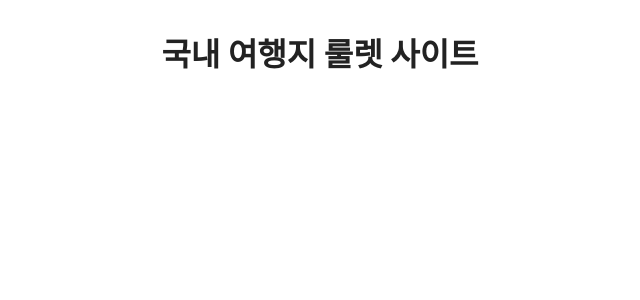
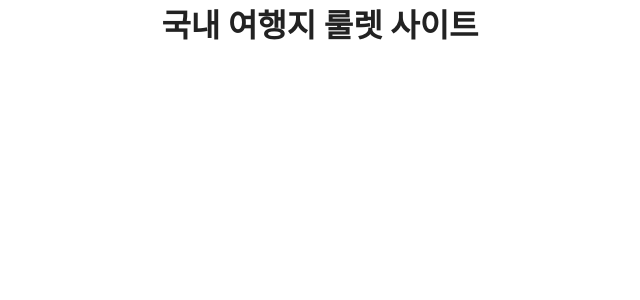
Before and after one commit to kimzeze/korea-travel-roulette, a Next.js app: page / in a window 1280 px wide. Shown: the top 300 px of the page, without its empty margins (320-960 px from the left). Built offline with nearby package versions, Linux system fonts and the light colour scheme.

Commit message:
[💄style] global CSS 초기화

```diff
--- a/src/app/globals.css
+++ b/src/app/globals.css
@@ -2,6 +2,15 @@
 @tailwind utilities;
 
 @import url("https://cdn.jsdelivr.net/gh/orioncactus/pretendard@v1.3.9/dist/web/variable/pretendardvariable-dynamic-subset.min.css");
+
+*,
+*::after,
+*::before {
+  margin: 0;
+  padding: 0;
+  box-sizing: border-box;
+  scroll-behavior: smooth;
+}
 
 body {
   font-family: "Pretendard Variable", Pretendard, -apple-system,
```
